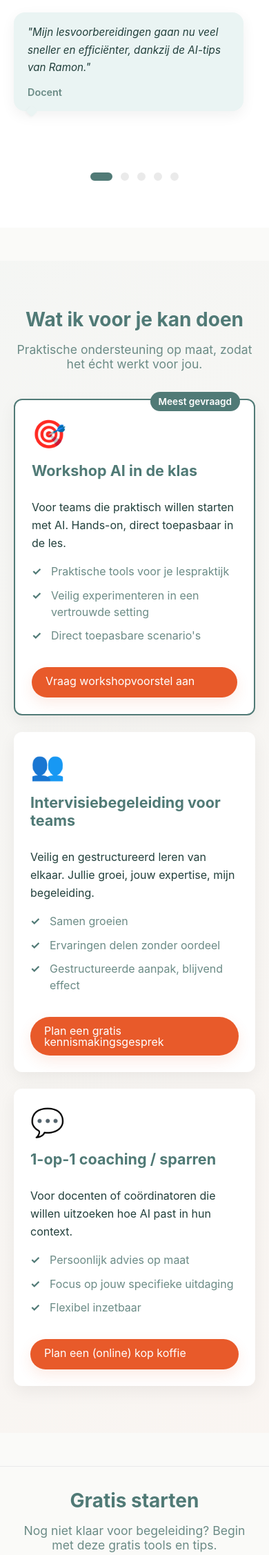
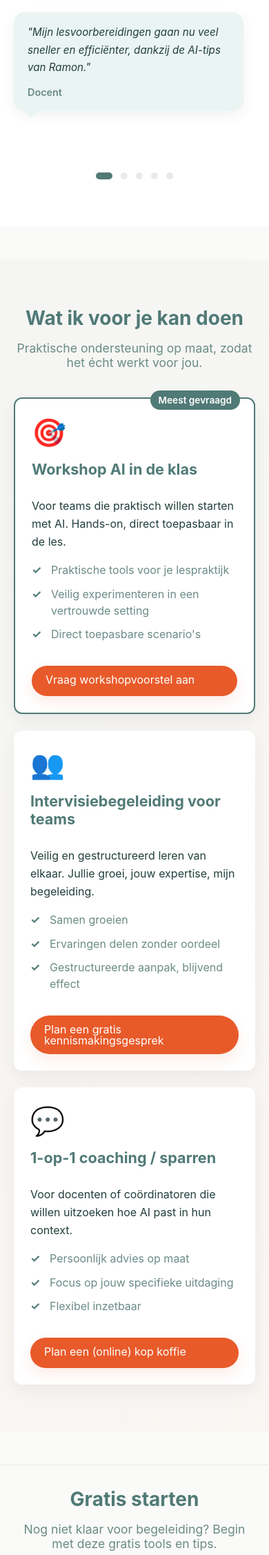
Before and after one commit to jrvisscher8219/nulerenvoorlater, a PHP site: page / in a window 390 px wide. Shown: the part 1484-3738 px from the top of the page at 69% size. Run offline with PHP 8.4, Linux system fonts and the light colour scheme.

Commit message:
Fix testimonial dots: normale grootte op mobiel

```diff
--- a/css/custom.css
+++ b/css/custom.css
@@ -18,6 +18,17 @@
 
 /* Keyboard focus for testimonial dots */
 .testimonial-dot:focus-visible { outline: 2px solid var(--cta); outline-offset: 2px; }
+
+/* Fix testimonial dot size on mobile */
+@media (max-width: 700px) {
+	.testimonial-dot {
+		width: 10px !important;
+		height: 10px !important;
+	}
+	.testimonial-dot.active {
+		width: 24px !important;
+	}
+}
 
 /* Subtiele highlight voor actieve filterknop */
 .filter-tag.active {
```
